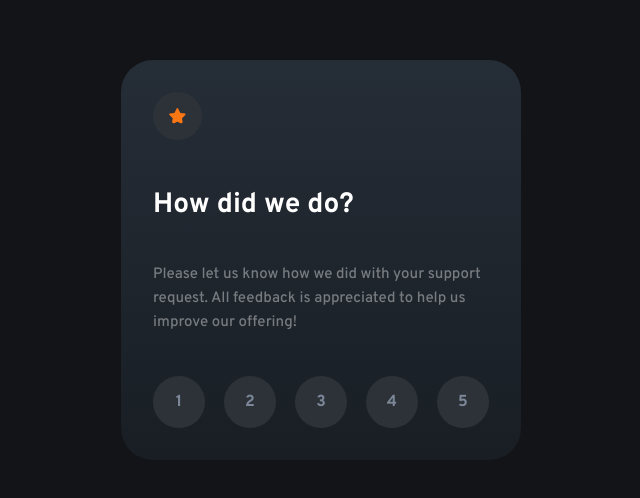
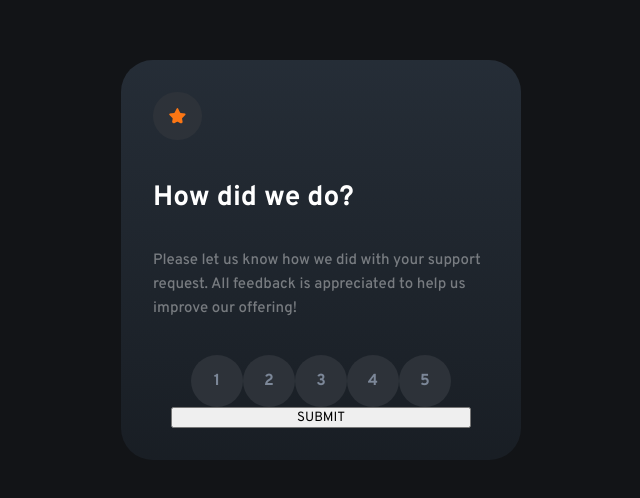
Before and after one commit to lucarl07/classificacao-interativa, a React (Vite) app: page / in a window 1280 px wide. Shown: the part 140-638 px from the top of the page, without its empty margins (319-959 px from the left). Built offline with nearby package versions, Linux system fonts and the light colour scheme.

Commit message:
Add 2 new components

```diff
--- a/src/components/ModalRating/ModalRating.css
+++ b/src/components/ModalRating/ModalRating.css
@@ -1,5 +1,6 @@
 form {
     display: flex;
-    flex-direction: row;
+    flex-direction: column;
     justify-content: space-between;
+    align-items: center;
 }
--- a/src/components/ModalRating/ModalRating.jsx
+++ b/src/components/ModalRating/ModalRating.jsx
@@ -1,4 +1,5 @@
 import ModalButton from '../ModalButton/ModalButton';
+import Submit from '../Submit/Submit';
 import './ModalRating.css'
 
 const ModalRating = () => {
@@ -9,11 +10,14 @@ const ModalRating = () => {
 
   return (
     <form onSubmit={preventSubmit}>
-      <ModalButton value='1' />
-      <ModalButton value='2' />
-      <ModalButton value='3' />
-      <ModalButton value='4' />
-      <ModalButton value='5' />
+      <div>
+        <ModalButton value='1' />
+        <ModalButton value='2' />
+        <ModalButton value='3' />
+        <ModalButton value='4' />
+        <ModalButton value='5' />
+      </div>
+      <Submit />
     </form>
   );
 }
--- /dev/null
+++ b/src/components/Submit/Submit.css
@@ -0,0 +1,3 @@
+.submit {
+    width: 300px;
+}
--- /dev/null
+++ b/src/components/Submit/Submit.jsx
@@ -0,0 +1,11 @@
+import './Submit.css'
+
+const Submit = () => {
+  return (
+    <button className='submit'>
+      SUBMIT
+    </button>
+  );
+}
+
+export default Submit;
```
